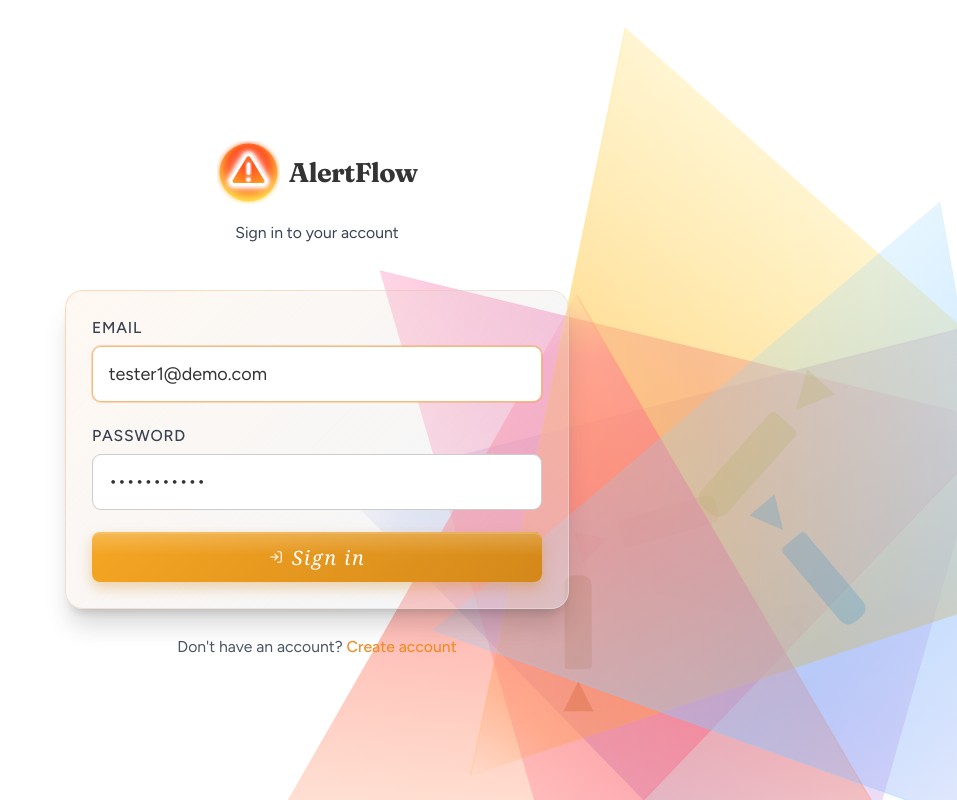
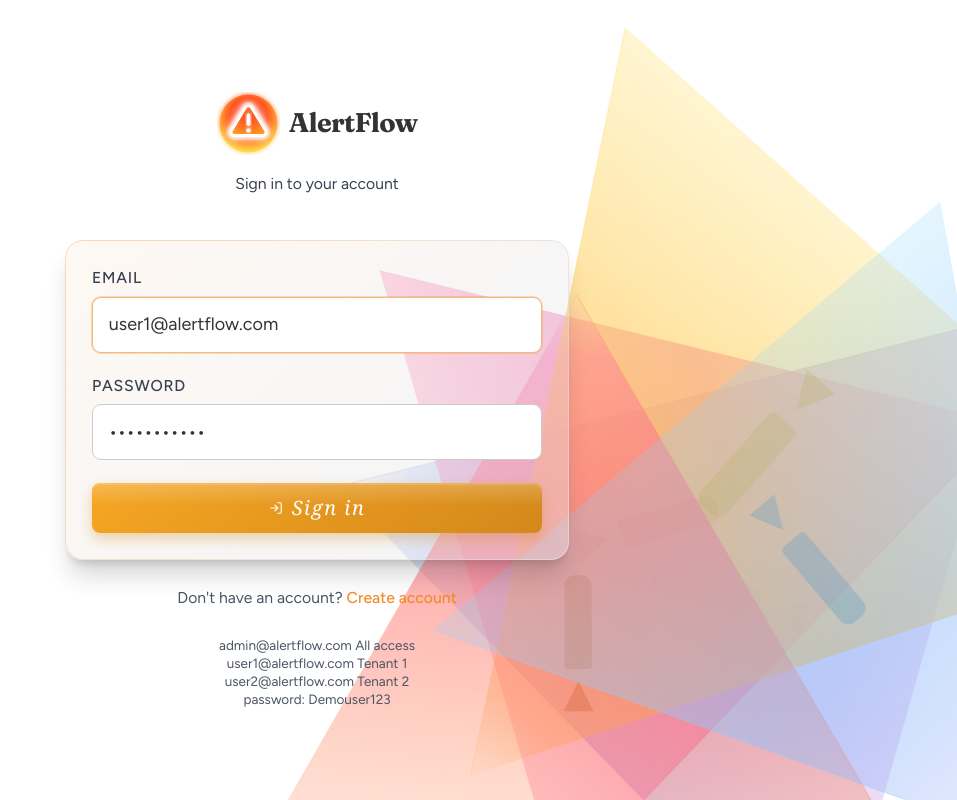
Before and after one commit to lingtaoling/alertflow, a React (Vite) app in the folder frontend/: page /login in a window 1280 px wide. Shown: the whole page, without its empty margins (323-1280 px from the left). Built offline with nearby package versions, Linux system fonts and the light colour scheme.

Commit message:
Update login page with demo credentials.

```diff
--- /dev/null
+++ b/frontend/src/app/AdminRoute.tsx
@@ -0,0 +1,22 @@
+import { useAuth } from "../hooks/useAuth";
+import { ShieldX } from "lucide-react";
+
+export default function AdminRoute({ children }: { children: React.ReactNode }) {
+  const { isAdmin } = useAuth();
+
+  if (!isAdmin) {
+    return (
+      <div className="flex flex-col items-center justify-center py-32 gap-4 text-ink-500">
+        <div className="w-14 h-14 rounded-2xl bg-red-500/10 border border-red-500/20 flex items-center justify-center">
+          <ShieldX size={26} className="text-signal-red" />
+        </div>
+        <p className="text-lg font-semibold text-ink-700">Access Denied</p>
+        <p className="text-sm text-ink-500">
+          You need admin privileges to view this page.
+        </p>
+      </div>
+    );
+  }
+
+  return <>{children}</>;
+}
--- a/frontend/src/app/Router.tsx
+++ b/frontend/src/app/Router.tsx
@@ -1,31 +1,11 @@
 import { Routes, Route, Navigate } from "react-router-dom";
 import { useAuth } from "../hooks/useAuth";
 import DashboardLayout from "../components/layout/DashboardLayout";
+import AdminRoute from "./AdminRoute";
 import LoginPage from "../pages/login";
 import AlertsPage from "../pages/alerts";
 import UsersPage from "../pages/users";
 import OrganizationsPage from "../pages/organizations";
-import { ShieldX } from "lucide-react";
-
-function AdminRoute({ children }: { children: React.ReactNode }) {
-  const { isAdmin } = useAuth();
-
-  if (!isAdmin) {
-    return (
-      <div className="flex flex-col items-center justify-center py-32 gap-4 text-ink-500">
-        <div className="w-14 h-14 rounded-2xl bg-red-500/10 border border-red-500/20 flex items-center justify-center">
-          <ShieldX size={26} className="text-signal-red" />
-        </div>
-        <p className="text-lg font-semibold text-ink-700">Access Denied</p>
-        <p className="text-sm text-ink-500">
-          You need admin privileges to view this page.
-        </p>
-      </div>
-    );
-  }
-
-  return <>{children}</>;
-}
 
 export default function Router() {
   const { isAuthenticated } = useAuth();
--- a/frontend/src/pages/login/LoginPage.tsx
+++ b/frontend/src/pages/login/LoginPage.tsx
@@ -1,7 +1,7 @@
-import { useState } from 'react';
-import LoginBgCanvas from './components/LoginBgCanvas';
-import LoginForm from './components/LoginForm';
-import logoIcon from '../../assets/images/alertflow-icon1.svg';
+import { useState } from "react";
+import LoginBgCanvas from "./components/LoginBgCanvas";
+import LoginForm from "./components/LoginForm";
+import logoIcon from "../../assets/images/alertflow-icon1.svg";
 
 export default function LoginPage() {
   const [showTooltip, setShowTooltip] = useState(false);
@@ -25,7 +25,7 @@ export default function LoginPage() {
         </div>
 
         <p className="text-center text-ink-500 text-sm mt-6">
-          Don&apos;t have an account?{' '}
+          Don&apos;t have an account?{" "}
           <span className="relative inline-block">
             <button
               type="button"
@@ -47,6 +47,15 @@ export default function LoginPage() {
             )}
           </span>
         </p>
+        <p className="text-center text-ink-500 text-xs mt-6">
+          admin@alertflow.com All access
+          <br />
+          user1@alertflow.com Tenant 1
+          <br />
+          user2@alertflow.com Tenant 2
+          <br />
+          password: Demouser123
+        </p>
       </div>
     </div>
   );
--- a/frontend/src/pages/login/hooks/useLoginForm.ts
+++ b/frontend/src/pages/login/hooks/useLoginForm.ts
@@ -1,29 +1,40 @@
-import { useState } from 'react';
-import { useAppDispatch } from '../../../store/hooks';
-import { setSession } from '../../../store/slices/authSlice';
-import { authApi } from '../../../services/auth.service';
+import { useState } from "react";
+import { useAppDispatch } from "../../../store/hooks";
+import { setSession } from "../../../store/slices/authSlice";
+import { authApi } from "../../../services/auth.service";
 
 export function useLoginForm() {
   const dispatch = useAppDispatch();
-  const [email, setEmail] = useState('tester1@demo.com');
-  const [password, setPassword] = useState('Demouser123');
+  const [email, setEmail] = useState("user1@alertflow.com");
+  const [password, setPassword] = useState("Demouser123");
   const [loading, setLoading] = useState(false);
-  const [error, setError] = useState('');
+  const [error, setError] = useState("");
 
   async function handleSubmit(e: React.FormEvent) {
     e.preventDefault();
     if (!email.trim() || !password) return;
     setLoading(true);
-    setError('');
+    setError("");
     try {
-      const { accessToken, user, org } = await authApi.login(email.trim(), password);
+      const { accessToken, user, org } = await authApi.login(
+        email.trim(),
+        password,
+      );
       dispatch(setSession({ accessToken, org, user }));
     } catch (e: any) {
-      setError(e.message || 'Invalid email or password');
+      setError(e.message || "Invalid email or password");
     } finally {
       setLoading(false);
     }
   }
 
-  return { email, setEmail, password, setPassword, loading, error, handleSubmit };
+  return {
+    email,
+    setEmail,
+    password,
+    setPassword,
+    loading,
+    error,
+    handleSubmit,
+  };
 }
--- a/frontend/src/utils/formValidation.ts
+++ b/frontend/src/utils/formValidation.ts
@@ -36,8 +36,8 @@ export interface ValidationResult {
 /** Allowed chars when special characters are not permitted: letters, numbers, spaces, . , - ' ! ? ( ) : / & */
 const ALLOWED_TEXT_PATTERN = /^[a-zA-Z0-9\s.,\-'!?():/&]*$/;
 
-/** Name pattern: letters, spaces, hyphen, apostrophe only (no numbers or punctuation) */
-const NAME_PATTERN = /^[a-zA-Z\s\-']*$/;
+/** Name pattern: letters, numbers, spaces, hyphen, apostrophe */
+const NAME_PATTERN = /^[a-zA-Z0-9\s\-']*$/;
 
 /** Extended pattern for descriptions: adds # _ @ %*/
 const EXTENDED_TEXT_PATTERN = /^[a-zA-Z0-9\s.,\-'!?()%:/&@#_]*$/;
```
